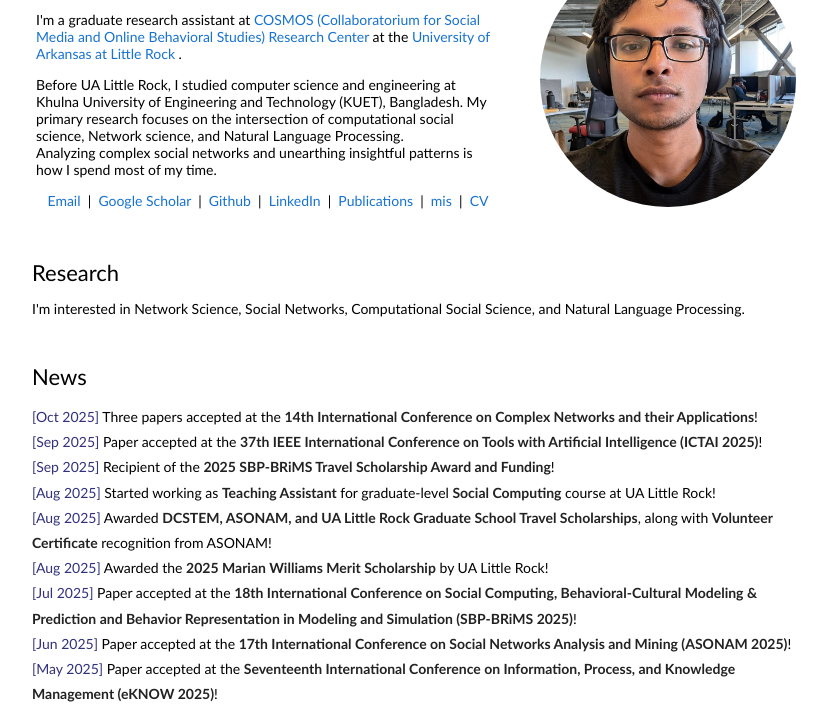
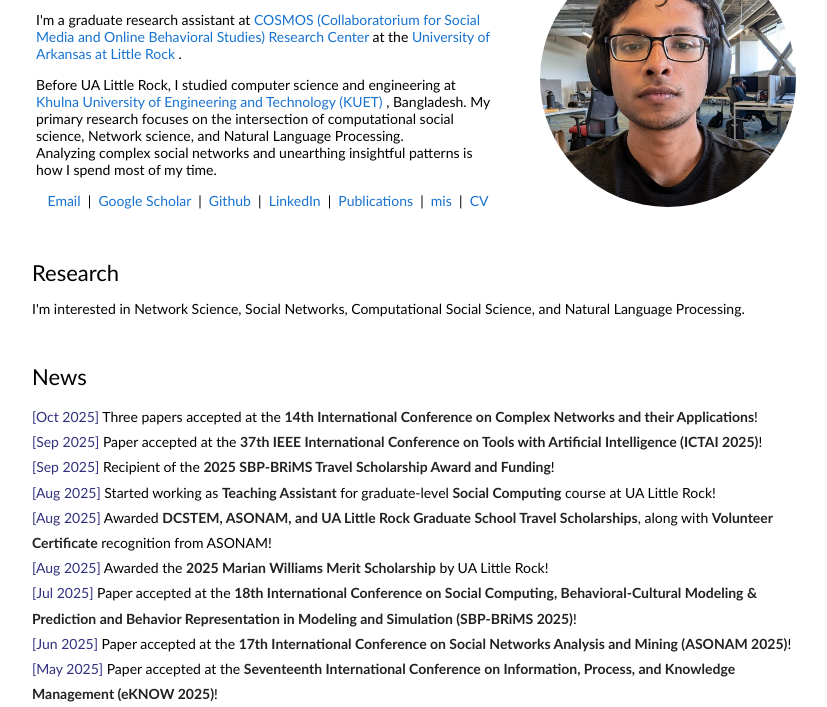
Before and after one commit to RippinBugs/rippinbugs.github.io, a plain HTML site: page index.html in a window 1280 px wide. Shown: the part 90-797 px from the top of the page, without its empty margins (224-1051 px from the left). Drawn offline with Linux system fonts and the light colour scheme.

Commit message:
Update index.html

```diff
--- a/index.html
+++ b/index.html
@@ -25,7 +25,7 @@
                 <p>
 		I'm a graduate research assistant at <a href="https://cosmos.ualr.edu/">COSMOS (Collaboratorium for Social Media and Online Behavioral Studies) Research Center</a> at the <a href="https://ualr.edu/"> University of Arkansas at Little Rock </a>.<br>
                 </p>
-				<p>Before UA Little Rock, I studied computer science and engineering at Khulna University of Engineering and Technology (KUET), Bangladesh. My primary research focuses on the intersection of computational social science, Network science, and Natural Language Processing. <br>Analyzing complex social networks and unearthing insightful patterns is how I spend most of my time.</p>
+				<p>Before UA Little Rock, I studied computer science and engineering at <a href = "https://www.kuet.ac.bd/"> Khulna University of Engineering and Technology (KUET) </a>, Bangladesh. My primary research focuses on the intersection of computational social science, Network science, and Natural Language Processing. <br>Analyzing complex social networks and unearthing insightful patterns is how I spend most of my time.</p>
                 <p style="text-align:center">
                   <a href="mailto:mbhuiyan@ualr.edu">Email</a> &nbsp;|&nbsp;
                   <!-- <a href="data/JonBarron-bio.txt">Bio</a> &nbsp;/&nbsp; -->
```
